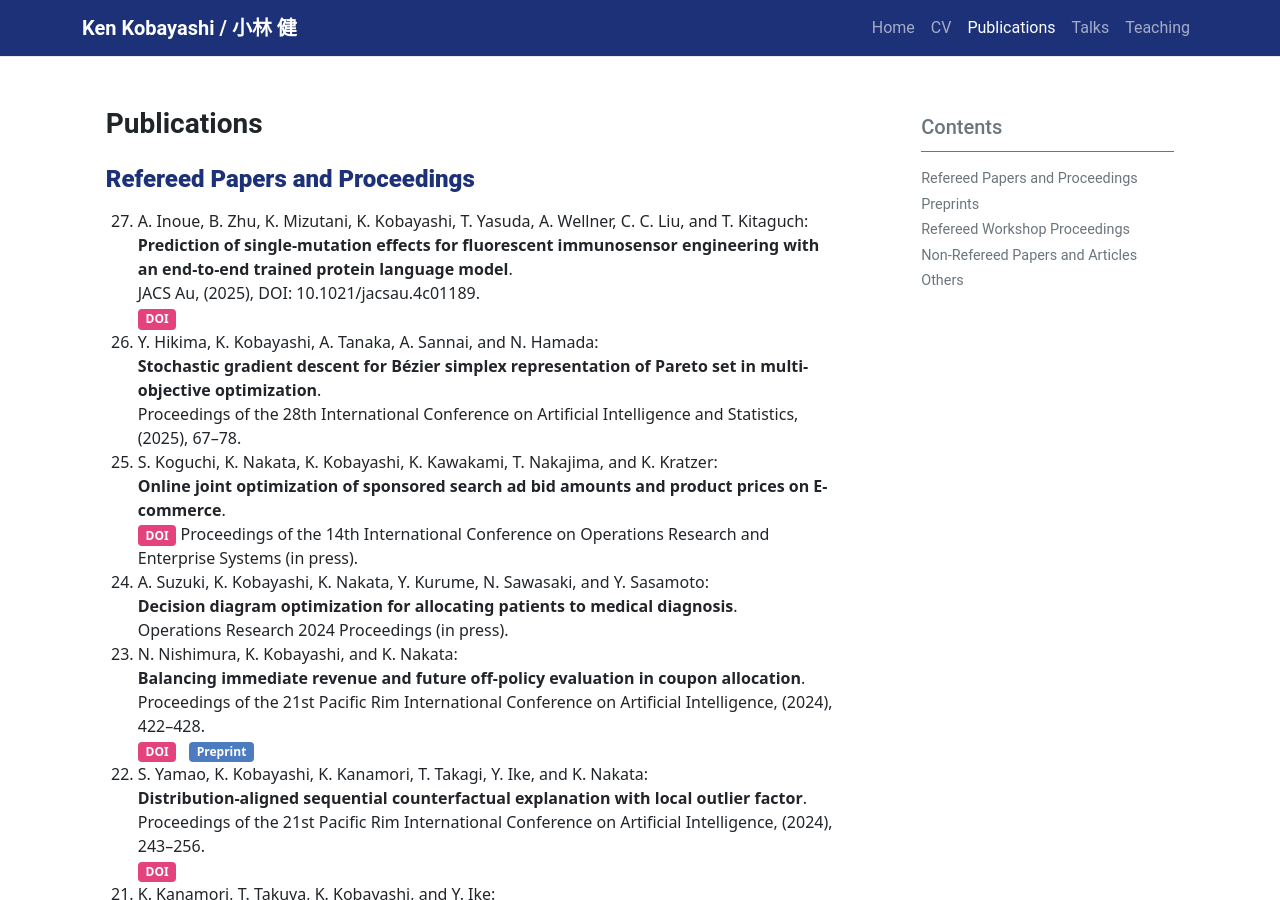
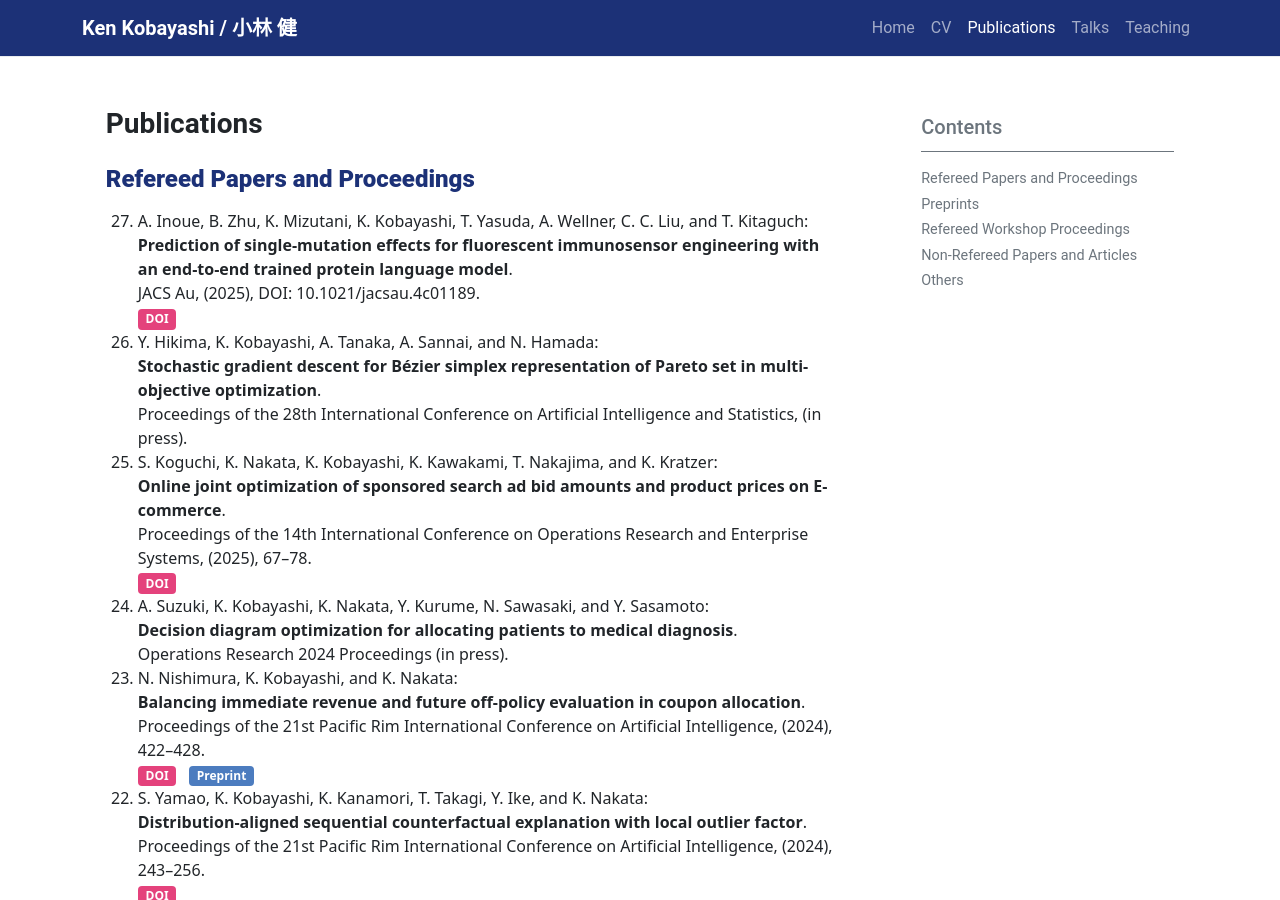
Before and after one commit to KenKoba2119/KenKoba2119.github.io, a Jekyll site: the page built from pages/publications.md, in a window 1280 px wide and 900 px high. Built offline with Jekyll 4.4.1, drawn with Linux system fonts in a browser that asks for light colours.

```diff
--- a/pages/publications.md
+++ b/pages/publications.md
@@ -13,11 +13,11 @@ JACS Au, (2025), DOI: 10.1021/jacsau.4c01189.
 <span class="badge bg-secondary"> <a target="blank"  style="color:white;text-decoration:none" href="https://doi.org/10.1021/jacsau.4c01189" >DOI </a> </span>
 1. Y. Hikima, K. Kobayashi, A. Tanaka, A. Sannai, and N. Hamada:
 **Stochastic gradient descent for Bézier simplex representation of Pareto set in multi-objective optimization**.
-Proceedings of the 28th International Conference on Artificial Intelligence and Statistics, (2025), 67--78.
+Proceedings of the 28th International Conference on Artificial Intelligence and Statistics, (in press).
 1. S. Koguchi, K. Nakata, K. Kobayashi, K. Kawakami, T. Nakajima, and K. Kratzer:
 **Online joint optimization of sponsored search ad bid amounts and product prices on E-commerce**.
+Proceedings of the 14th International Conference on Operations Research and Enterprise Systems, (2025), 67--78.
 <span class="badge bg-secondary"> <a target="blank"  style="color:white;text-decoration:none" href="https://doi.org/10.5220/0013118300003893" >DOI </a> </span>
-Proceedings of the 14th International Conference on Operations Research and Enterprise Systems (in press).
 1. A. Suzuki, K. Kobayashi, K. Nakata, Y. Kurume, N. Sawasaki, and Y. Sasamoto:
 **Decision diagram optimization for allocating patients to medical diagnosis**.
 Operations Research 2024 Proceedings (in press).
```
